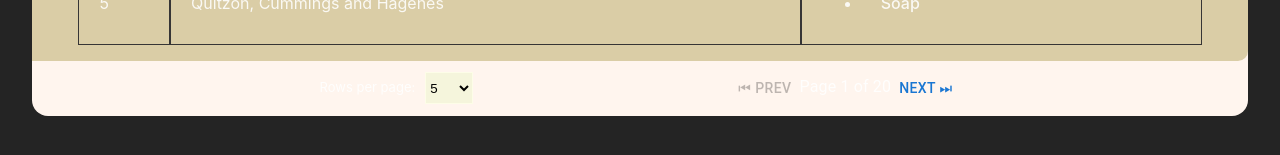
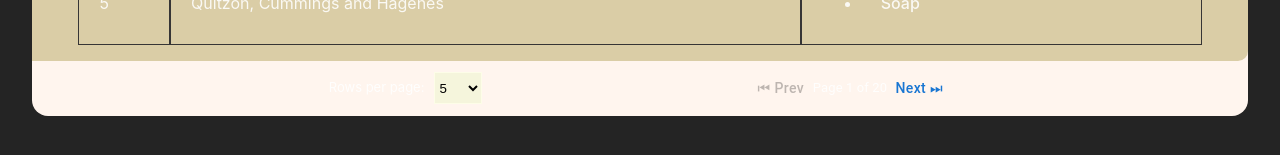
Before and after one commit to thisgirlElan/React-Data-Table, a React (Vite) app: page / in a window 1280 px wide. Shown: the part 561-716 px from the top of the page. Built offline with nearby package versions, Linux system fonts and the light colour scheme.

Commit message:
Fix footer UI

```diff
--- a/src/app/data-table.jsx
+++ b/src/app/data-table.jsx
@@ -175,7 +175,7 @@ class BusinessTable extends Component {
             </Button>
 
             <Typography
-              className={"button-text"}
+              style={{fontSize: '13px'}}
               variant="body1"
               display="inline"
               gutterBottom
--- a/src/footer.css
+++ b/src/footer.css
@@ -1,5 +1,5 @@
 .footer {
-    padding: .3rem;
+  padding: 0.3rem;
   display: flex;
   width: 95%;
   border-bottom-left-radius: 10px;
@@ -30,10 +30,6 @@
   border-color: rgb(253, 253, 232);
 }
 
-.button {
+.pageChange Button {
   text-transform: capitalize;
 }
-
-.button-text {
-    font-size: 13px;
-}
```
Lines whose indentation alone changed are shown as unchanged.
